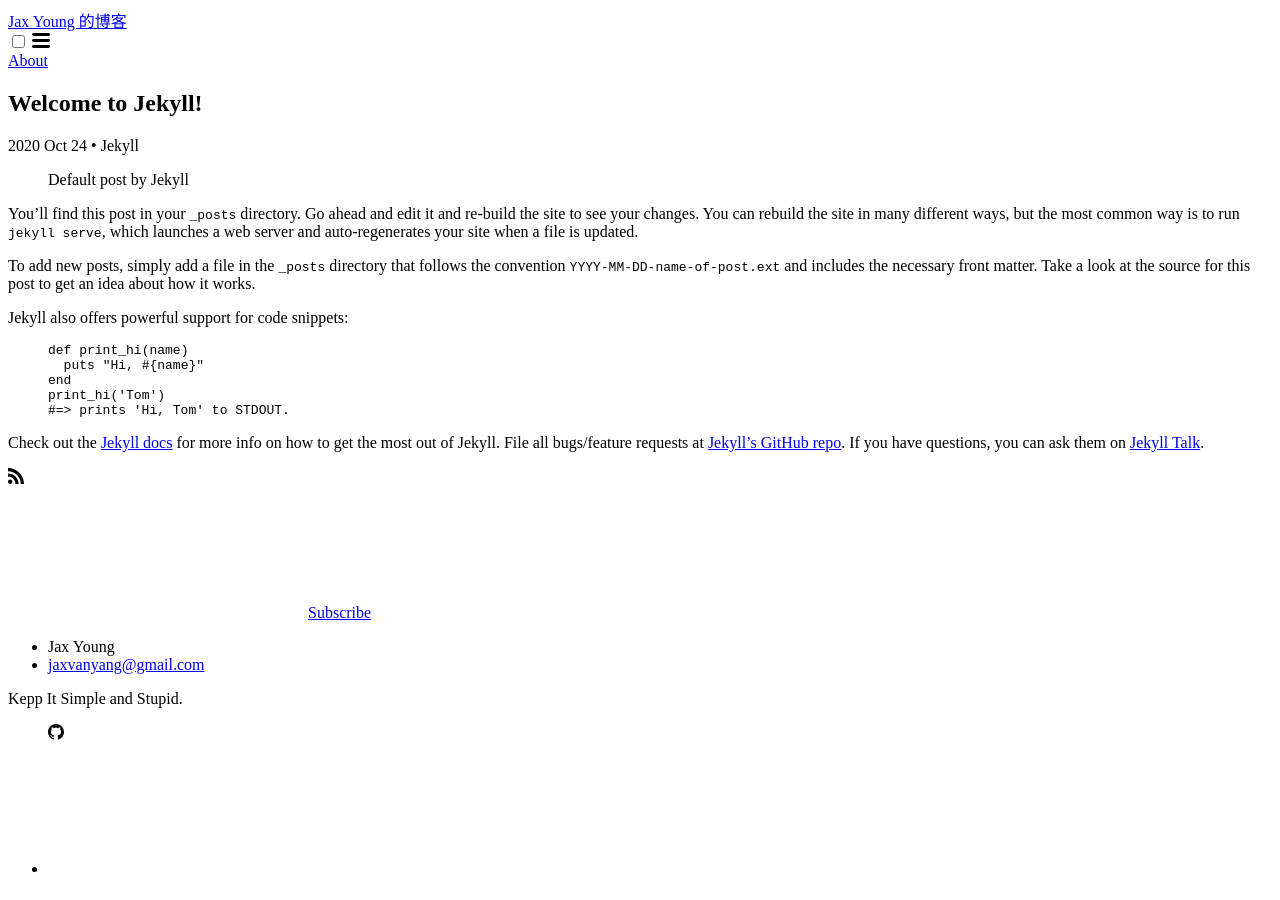
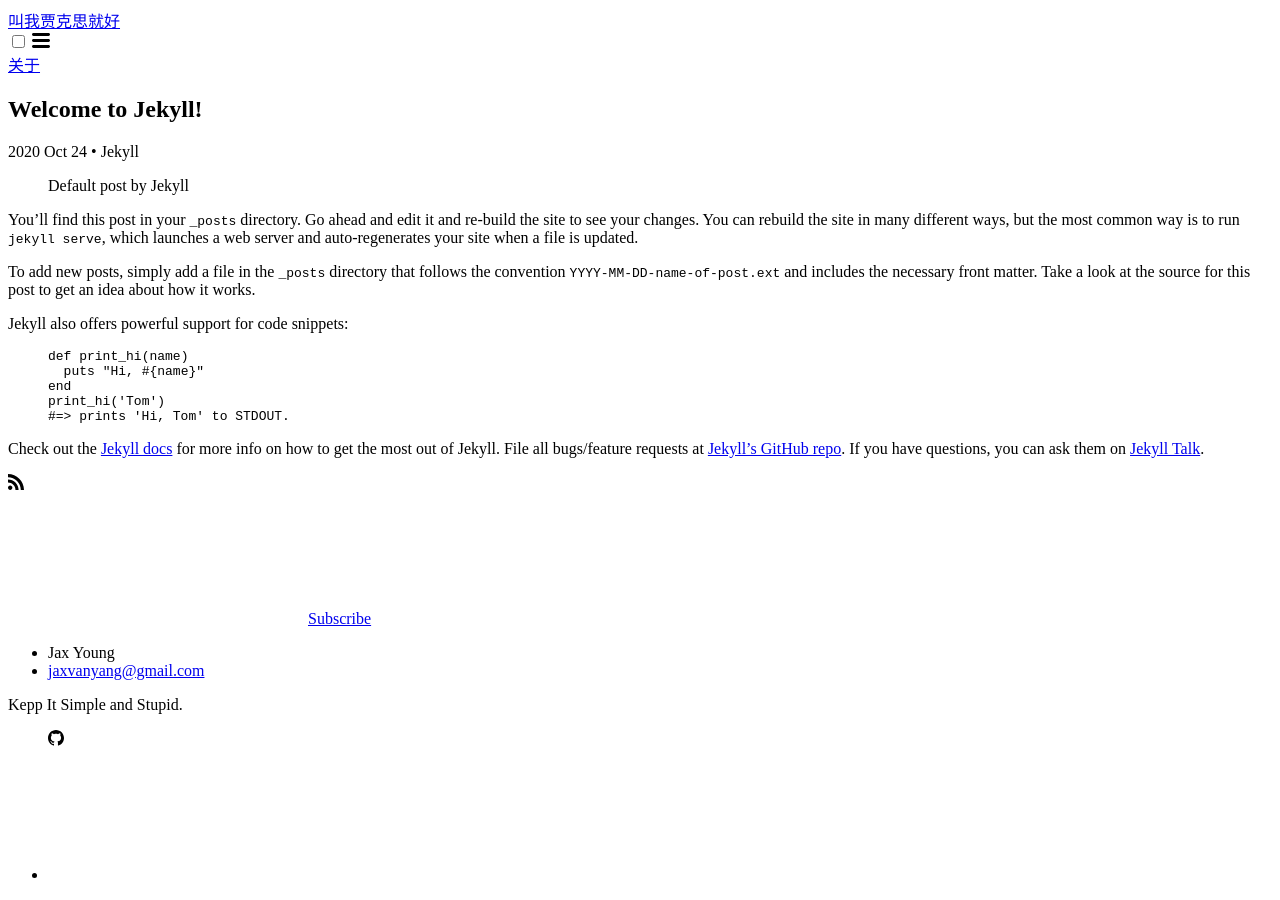
Before and after one commit to jaxvanyang/old.jaxvanyang.github.io, a Jekyll site: the page built from _posts/2020-10-24-welcome-to-jekyll.markdown, in a window 1280 px wide. Built offline with Jekyll 4.4.1, drawn with Linux system fonts in a browser that asks for light colours; comment, search, counter and statistics services are not loaded.

Commit message:
change pages name

```diff
--- a/_config.yml
+++ b/_config.yml
@@ -21,7 +21,7 @@
   - README.md
 
 # Original setting
-title: Jax Young 的博客
+title: 叫我贾克思就好
 author:
   name: Jax Young
   email: jaxvanyang@gmail.com
--- a/about.md
+++ b/about.md
@@ -1,5 +1,5 @@
 ---
-title: About
+title: 关于
 permalink: /about/
 ---
 
```
Also changed, not shown: Gemfile (line endings or trailing spaces).
